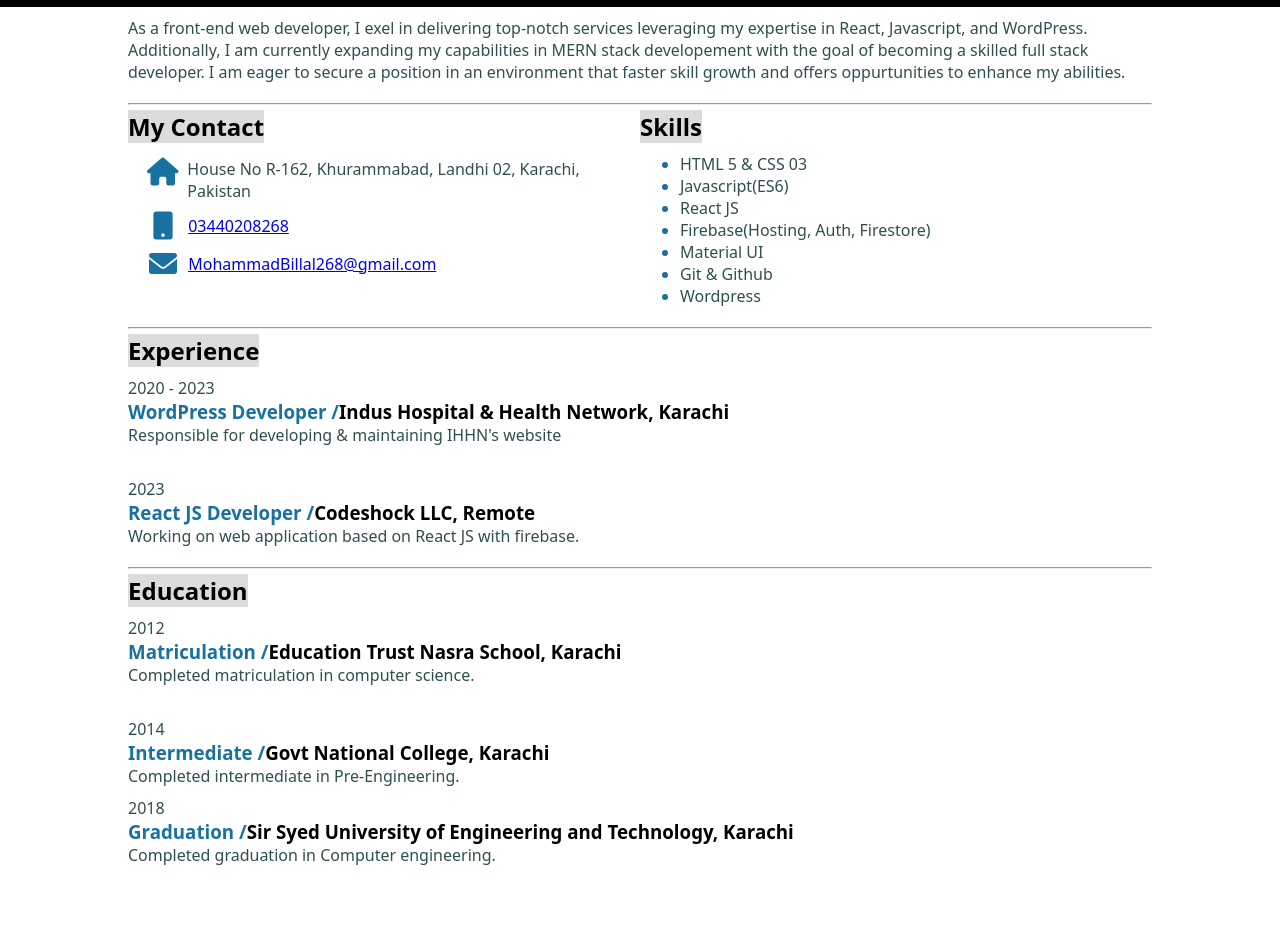
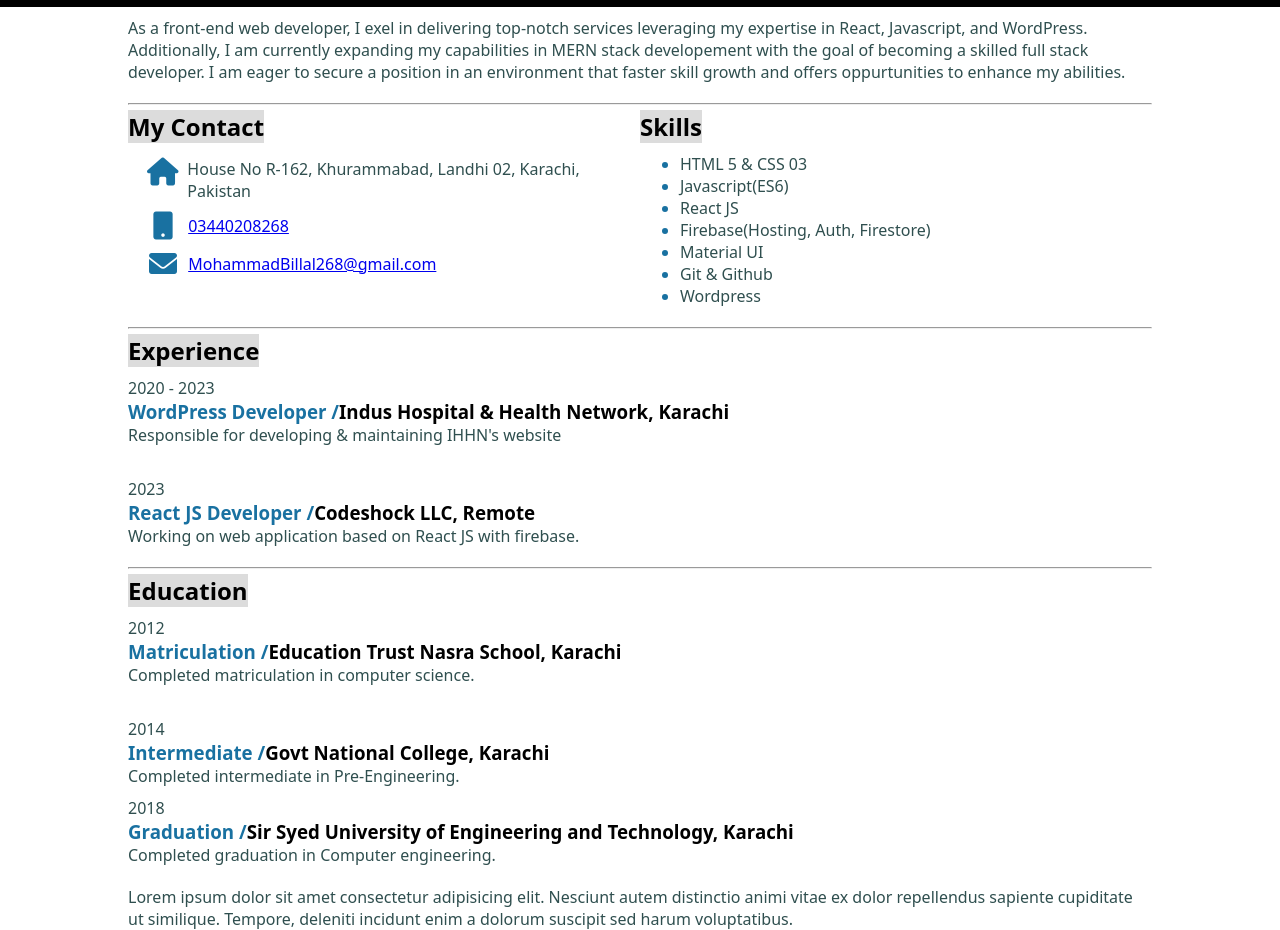
Before and after one commit to Muhammad-Bilal-code/bilal-cv, a plain HTML site: page public/index.html in a window 1280 px wide. Shown: the part 110-1040 px from the top of the page. Before the commit the page ends 996 px from the top, so only its background shows below. Drawn offline with Linux system fonts and the light colour scheme.

Commit message:
second commit

```diff
--- a/public/index.html
+++ b/public/index.html
@@ -129,6 +129,7 @@
         </div>
         <br />
       </div> -->
+      <p>Lorem ipsum dolor sit amet consectetur adipisicing elit. Nesciunt autem distinctio animi vitae ex dolor repellendus sapiente cupiditate ut similique. Tempore, deleniti incidunt enim a dolorum suscipit sed harum voluptatibus.</p>
     </div>
   </body>
 </html>
```
